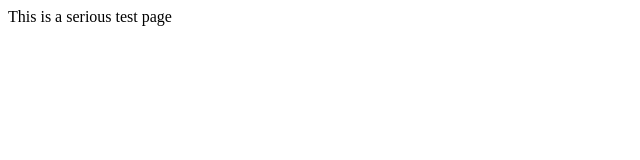
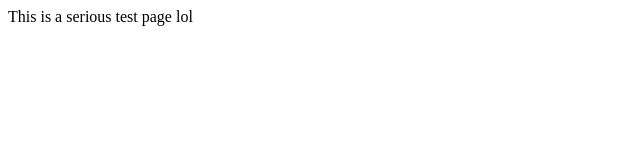
Before and after one commit to TigerIsReal/Portfolio, a plain HTML site: page index.html in a window 1280 px wide. Shown: the full height of the page, 0-640 px from the left. Drawn offline with Linux system fonts and the light colour scheme.

Commit message:
Update index.html

```diff
--- a/index.html
+++ b/index.html
@@ -4,7 +4,7 @@
   </head>
 
 <body>
-  <p> This is a serious test page </p>
+  <p> This is a serious test page lol </p>
   </body>
 
  </html>
```
